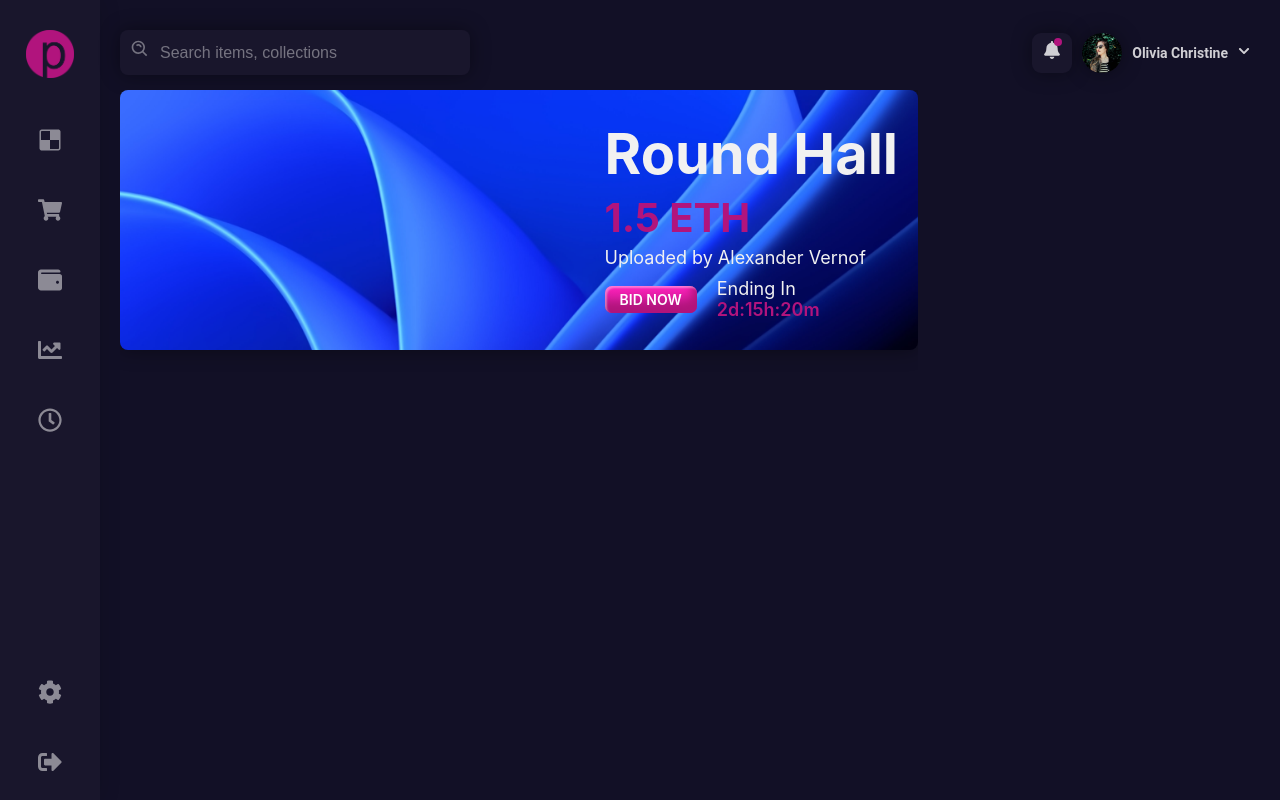
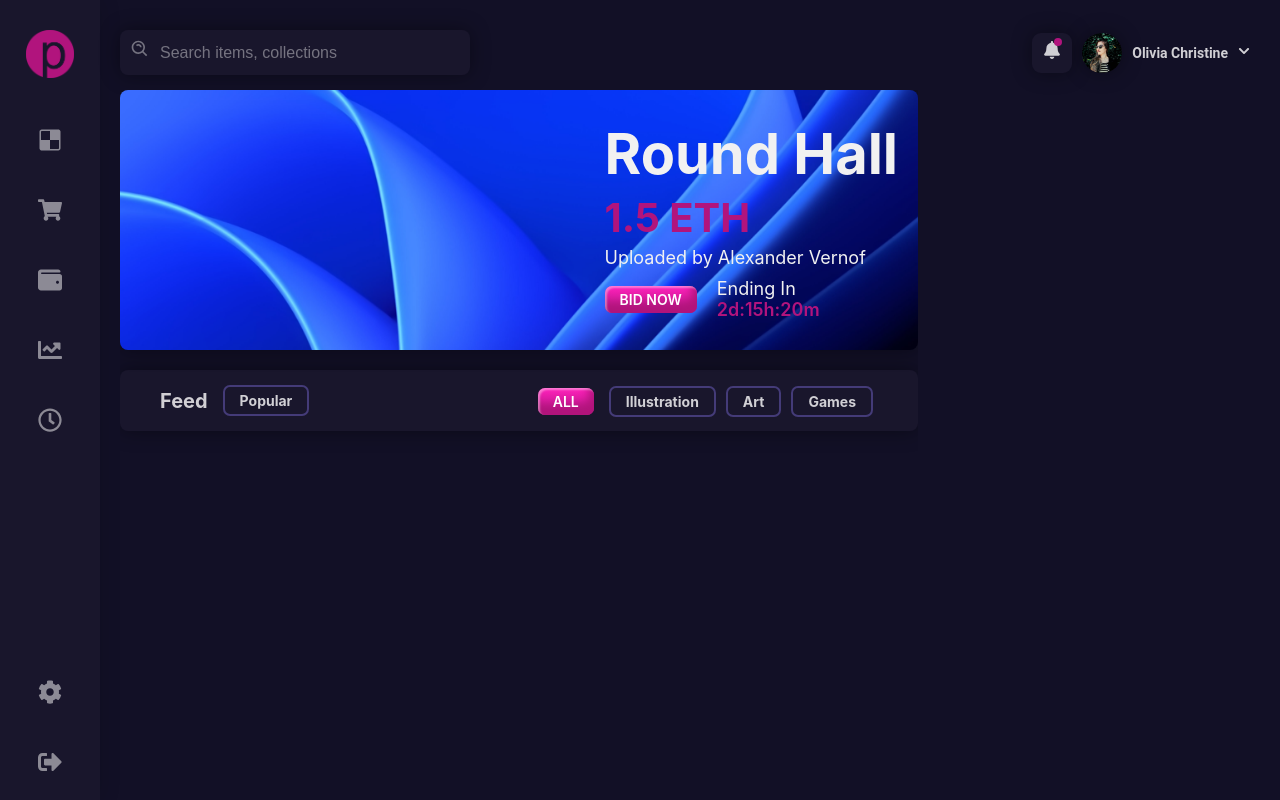
Before and after one commit to MarcoTheFrontEndGuy/marco-reactjs-01-dashboard-firebase, a React (Create React App) app: page / in a window 1280 px wide. Built offline with nearby package versions, Linux system fonts and the light colour scheme.

Commit message:
Created filters bar - below the Banner

```diff
--- a/src/Components/MainContainer.css
+++ b/src/Components/MainContainer.css
@@ -64,6 +64,33 @@
    font-weight: 600;
 }
 
+.mainContainer .left .cards {
+   background-color: #19162c;
+   padding: 10px;
+   margin-top: 20px;
+   border-radius: .5em;
+   box-shadow: 0px 0px 20px rgba(0,0,0,0.4);
+}
+
+.mainContainer .left .cards .filters {
+   display: flex;
+   align-items: center;
+   justify-content: space-between;
+   padding: 5px 30px;
+}
+
+.mainContainer .left .cards .filters .popular {
+   display: flex;
+   align-items: center;
+}
+
+.mainContainer .left .cards .filters .popular h2{
+   font-size: 20px;
+   font-weight: bold;
+   color: #d1cfd4;
+   margin-right: 10px;
+}
+
 .mainContainer .right {
    width: 30%;
 }
--- a/src/Components/MainContainer.js
+++ b/src/Components/MainContainer.js
@@ -23,6 +23,20 @@ function MainContainer() {
             </div>
            </div>
          </div>
+         <div className="cards">
+           <div className="filters">
+             <div className="popular">
+               <h2>Feed</h2>
+               <a href="#" className="button2">Popular</a>
+             </div>
+             <div className="filter_buttons">
+               <a href="#" className="button1">All</a>
+               <a href="#" className="button2">Illustration</a>
+               <a href="#" className="button2">Art</a>
+               <a href="#" className="button2">Games</a>
+             </div>
+           </div>
+         </div>
        </div>
        <div className="right"></div>
     </div>
--- a/src/index.css
+++ b/src/index.css
@@ -32,3 +32,14 @@ code {
   margin-right: 10px;
   cursor: pointer;
 }
+
+.button2 {
+  text-decoration: none;
+  font-size: 14px;
+  font-weight: bold;
+  color: #d1d0d5;
+  border: 2px solid #443b78;
+  border-radius: 0.5em;
+  padding: 5px 15px;
+  margin: 0px 5px;
+}
```
